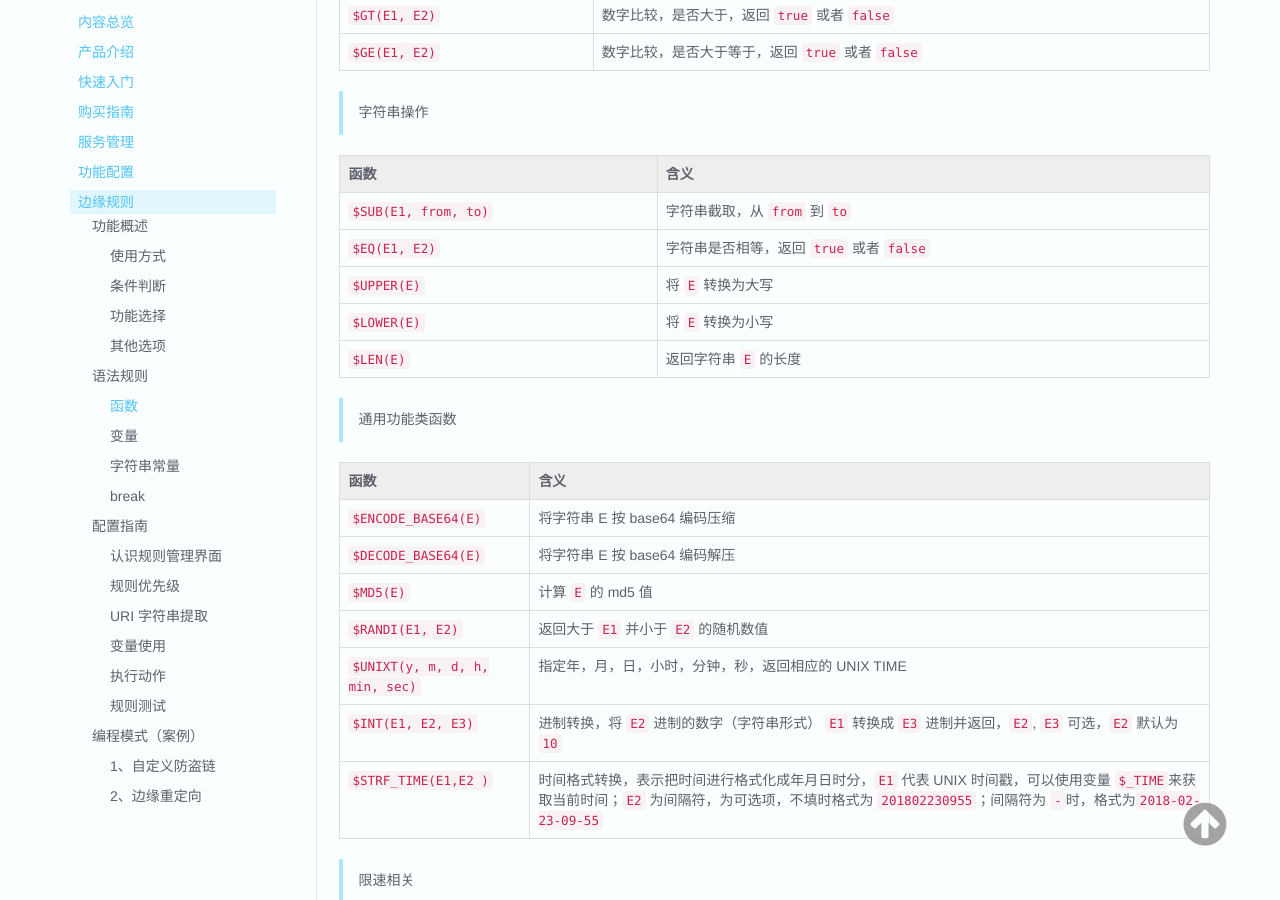
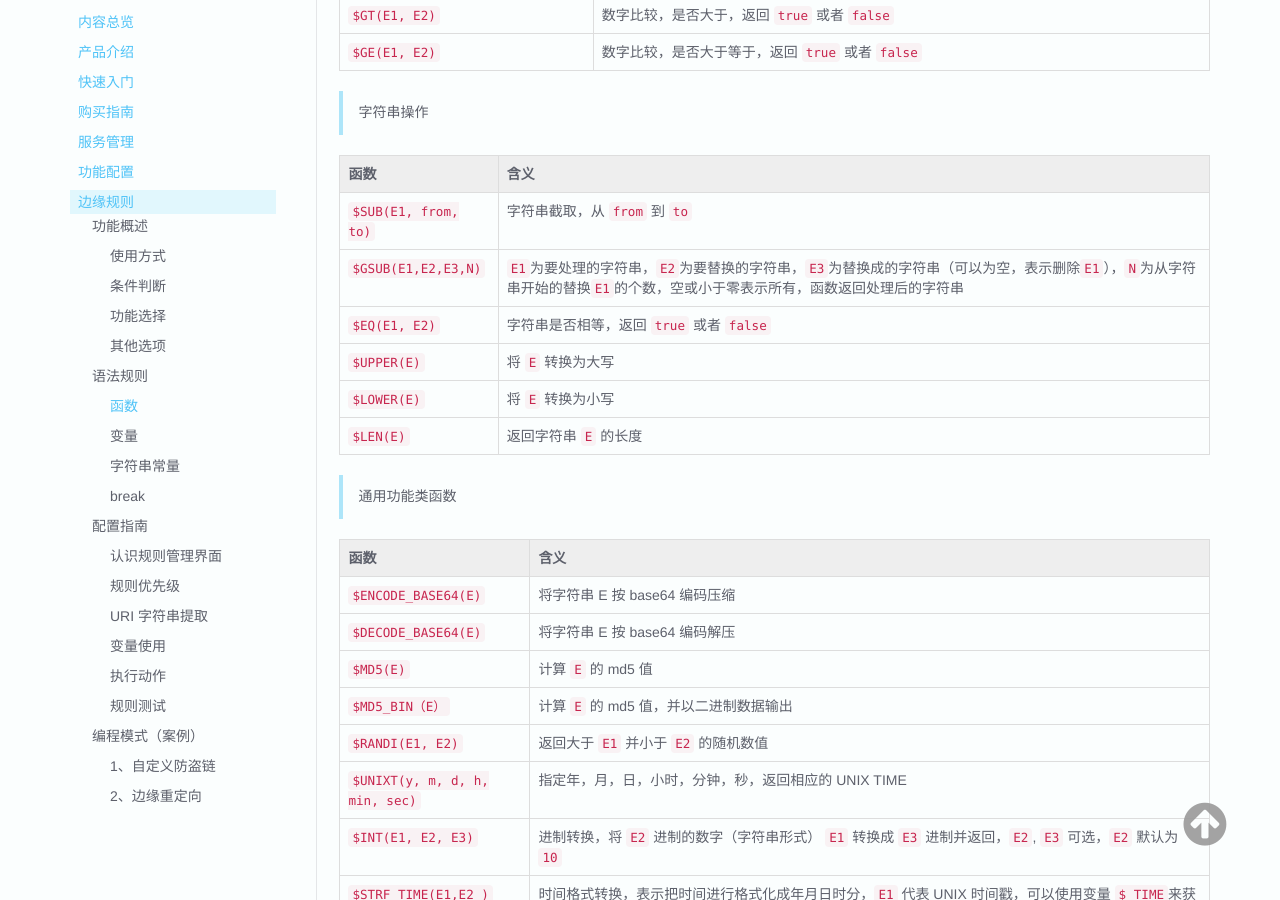
Before and after one commit to upyun/docs, an MkDocs documentation site: the page built from sources/cdn/edgerules.md, in a window 1280 px wide and 900 px high, scrolled down 4033 px. Built offline with MkDocs 1.6.1, drawn with Linux system fonts in a browser that asks for light colours; old or Windows-style settings are respelled for this version of MkDocs.

Commit message:
Update edgerules.md

```diff
--- a/sources/cdn/edgerules.md
+++ b/sources/cdn/edgerules.md
@@ -155,6 +155,7 @@ EdgeRules 根据不同用户背景划分了两种不同的使用方式，一种
 函数                         | 含义
 :--------------------       | :-------
 `$SUB(E1, from, to)`        | 字符串截取，从 `from` 到 `to`
+`$GSUB(E1,E2,E3,N)`        | `E1`为要处理的字符串，`E2`为要替换的字符串，`E3`为替换成的字符串（可以为空，表示删除`E1`），`N`为从字符串开始的替换`E1`的个数，空或小于零表示所有，函数返回处理后的字符串
 `$EQ(E1, E2)`               | 字符串是否相等，返回 `true` 或者 `false`
 `$UPPER(E)`                 | 将 `E` 转换为大写
 `$LOWER(E)`                 | 将 `E` 转换为小写
@@ -167,6 +168,7 @@ EdgeRules 根据不同用户背景划分了两种不同的使用方式，一种
 `$ENCODE_BASE64(E)`         | 将字符串 E 按 base64 编码压缩
 `$DECODE_BASE64(E)`         | 将字符串 E 按 base64 编码解压
 `$MD5(E)`                   | 计算 `E` 的 md5 值
+`$MD5_BIN（E）`              | 计算 `E` 的 md5 值，并以二进制数据输出
 `$RANDI(E1, E2)`            | 返回大于 `E1` 并小于 `E2` 的随机数值
 `$UNIXT(y, m, d, h, min, sec)` | 指定年，月，日，小时，分钟，秒，返回相应的 UNIX TIME
 `$INT(E1, E2, E3)`          | 进制转换，将 `E2` 进制的数字（字符串形式） `E1` 转换成 `E3` 进制并返回，`E2`, `E3` 可选，`E2` 默认为 `10`
```
